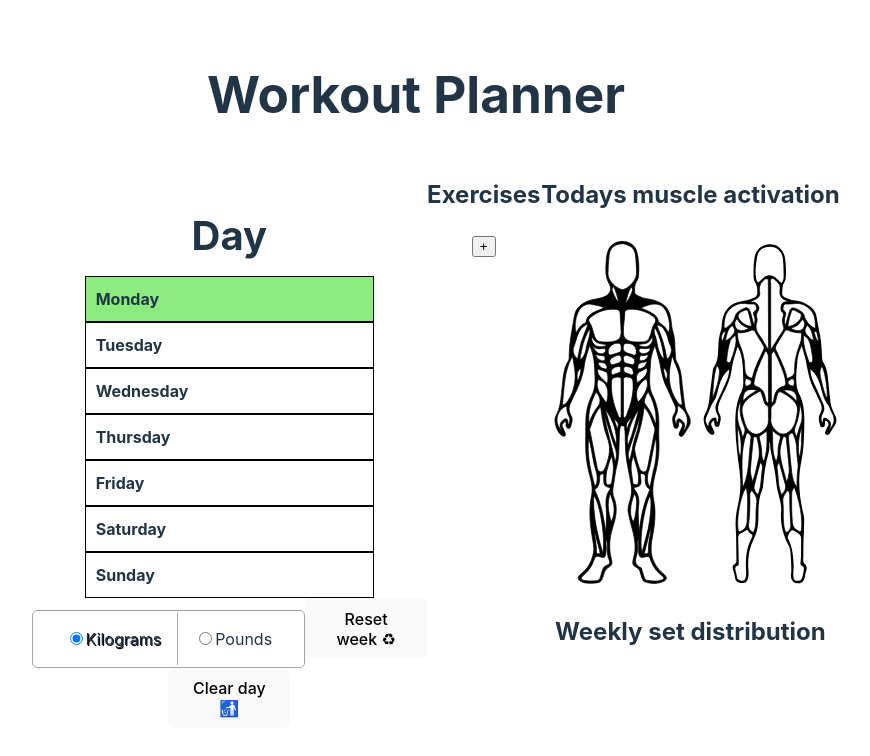
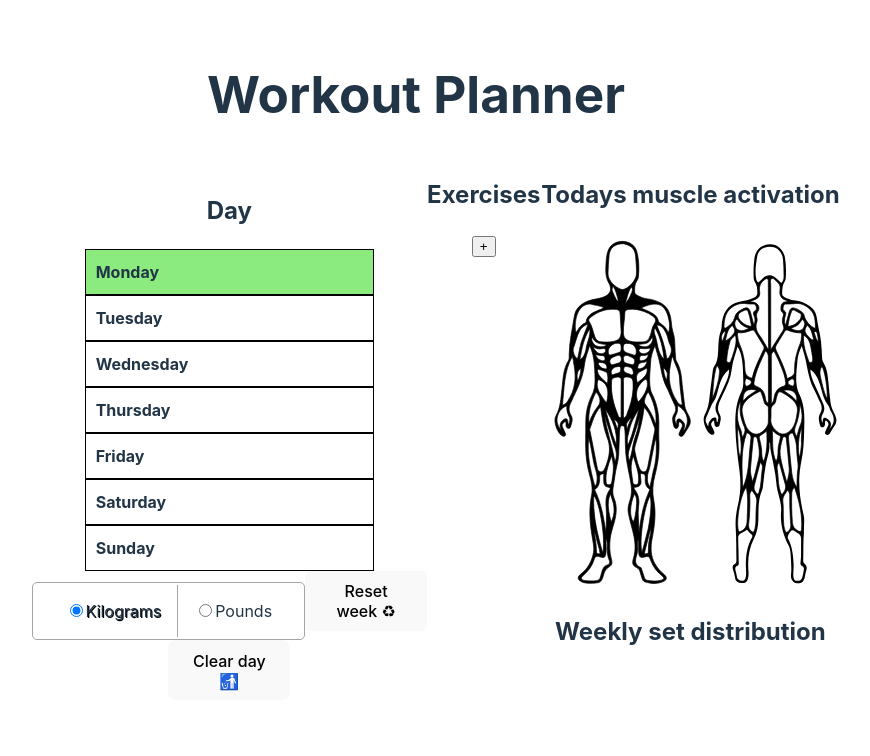
Before and after one commit to simon-s-99/workout-planner, a React (Vite) app: page / in a window 1280 px wide. Shown: the top 756 px of the page, without its empty margins (224-1094 px from the left). Built offline with nearby package versions, Linux system fonts and the light colour scheme.

Commit message:
WeekdayPicker.tsx | removed unused CSS rules

```diff
--- a/src/components/WeekdayPicker.tsx
+++ b/src/components/WeekdayPicker.tsx
@@ -14,7 +14,7 @@ const WeekdayPicker: React.FC<WeekdayPickerProps> = ({
 }) => {
   return (
     <div className="WeekdayPicker" style={styles.main}>
-      <h2 className="weekdays-heading" style={styles.weekdaysHeading}>
+      <h2 className="weekdays-heading">
         Day
       </h2>
       {(
@@ -59,23 +59,15 @@ const styles = {
     flexDirection: "column",
     alignItems: "center",
   },
-
-  weekdaysHeading: {
-    textAlign: "center",
-    marginBottom: "10px",
-    fontSize: "40px",
-  },
-
   weekday: {
-    opacity: 0,
-    width: 0,
-    height: 0,
+    opacity: "0",
+    width: "0",
+    height: "0",
     position: "absolute",
   },
-
   weekdayLabel: {
     display: "inline-block",
-    textAlign: "left",
+    textAlign: "start",
     padding: "10px 40px 10px 10px",
     cursor: "pointer",
     border: "1px solid black",
```
